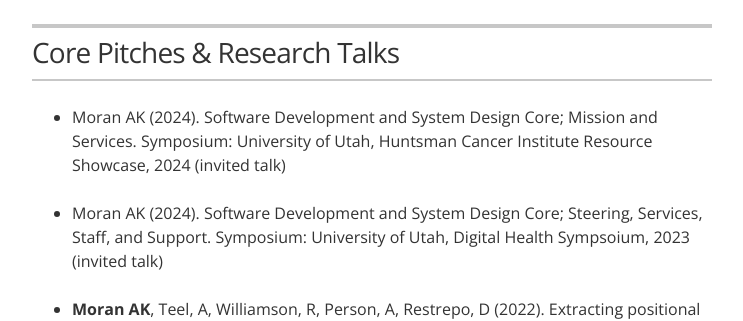
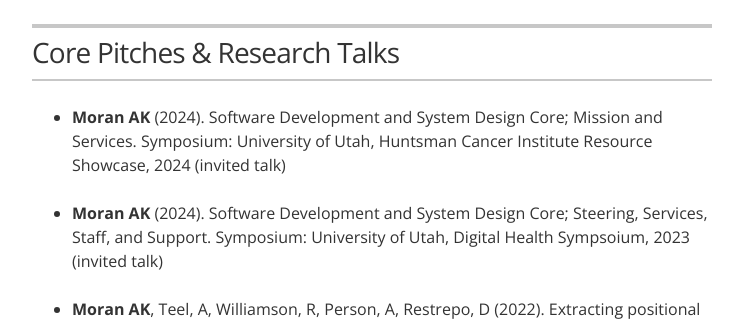
Before and after one commit to andsinpants/andsinpants.github.io, a Jekyll site: the page built from index.html, in a window 1280 px wide and 900 px high, scrolled down 4540 px. Shown: the part 154-475 px from the top of the window, without its empty margins (268-1011 px from the left). Built offline with Jekyll 4.4.1, drawn with Linux system fonts in a browser that asks for light colours.

```diff
--- a/_data/presentations.yml
+++ b/_data/presentations.yml
@@ -1,7 +1,7 @@
 talks:
-  - detail: "Moran AK (2024). Software Development and System Design Core; Mission and Services. Symposium: University of Utah, Huntsman Cancer Institute Resource Showcase, 2024 (invited talk)"
+  - detail: "<b>Moran AK</b> (2024). Software Development and System Design Core; Mission and Services. Symposium: University of Utah, Huntsman Cancer Institute Resource Showcase, 2024 (invited talk)"
 
-  - detail: "Moran AK (2024). Software Development and System Design Core; Steering, Services, Staff, and Support. Symposium: University of Utah, Digital Health Sympsoium, 2023 (invited talk)"
+  - detail: "<b>Moran AK</b> (2024). Software Development and System Design Core; Steering, Services, Staff, and Support. Symposium: University of Utah, Digital Health Sympsoium, 2023 (invited talk)"
 
   - detail: "<b>Moran AK</b>, Teel, A, Williamson, R, Person, A, Restrepo, D (2022). Extracting positional information in an odor-guided droplet reach task. Symposium: CU Anschutz Department of Otolaryngology, Annual Otolaryngology Research Day, 2022 (invited talk)"
 
```
